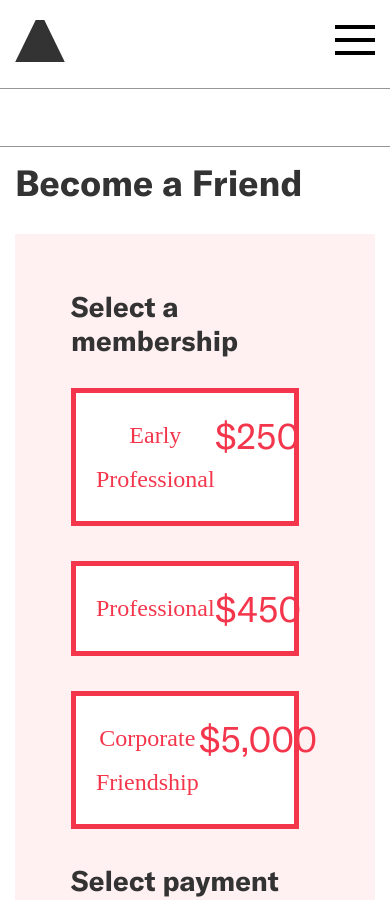
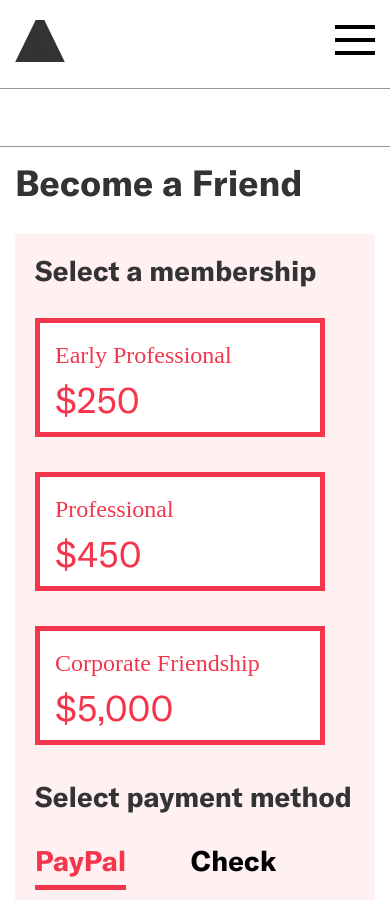
Before and after one commit to jengalas/bwaf-bbw, a Jekyll site: the page built from _programs/friends.md, in a window 390 px wide and 900 px high, scrolled down 1828 px. Built offline with Jekyll 4.4.1, drawn with Linux system fonts in a browser that asks for light colours; some web fonts are replaced.

Commit message:
form responsive

```diff
--- a/assets/css/main.scss
+++ b/assets/css/main.scss
@@ -980,6 +980,9 @@ figcaption, .smallest{
             }
         }
     }
+    .payment-buttons{
+        margin-bottom:60px;
+    }
     .payment-buttons button{
         margin-right:60px;
         padding-bottom:7px;
@@ -1350,7 +1353,10 @@ figcaption, .smallest{
     footer{flex-wrap:wrap;}
     footer>*{width:33.333%;flex:none;margin-bottom:1em;}
     footer>*:first-child, footer>*:last-child{width:100%}
-
+    nav .subnav svg{
+        width:20px;
+        height:20px;
+    }
 
     // hamburger
     #hamburger{
@@ -1429,7 +1435,10 @@ figcaption, .smallest{
     .text-with-download{
         margin-bottom:var(--gutter);
     }
-
+    .donation-block-inner, .newsletter-block-inner {
+        padding:20px;
+        width:calc(100% - 40px);
+    }
 }
 
 @media screen and (max-width: 800px){
@@ -1476,6 +1485,17 @@ figcaption, .smallest{
     footer>*{width:50%;flex:none;margin-bottom:1em;margin-right:1em}
 }
 
+@media screen and (max-width:700px){
+    .donation-block-inner .sponsorship-buttons>div, .newsletter-block-inner .sponsorship-buttons>div{
+        display:block;
+        text-align: left;
+        padding: 10px 15px;
+        span{
+            display:block;
+        }
+    }
+}
+
 @media screen and (max-width:600px){
     .main-two-up .portrait-gallery-block>div{
         width: 100%;
```
